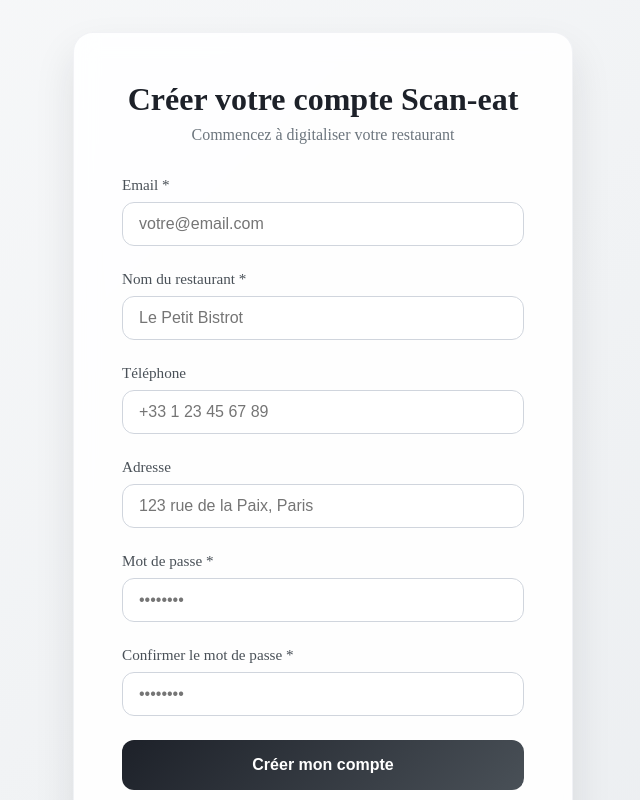
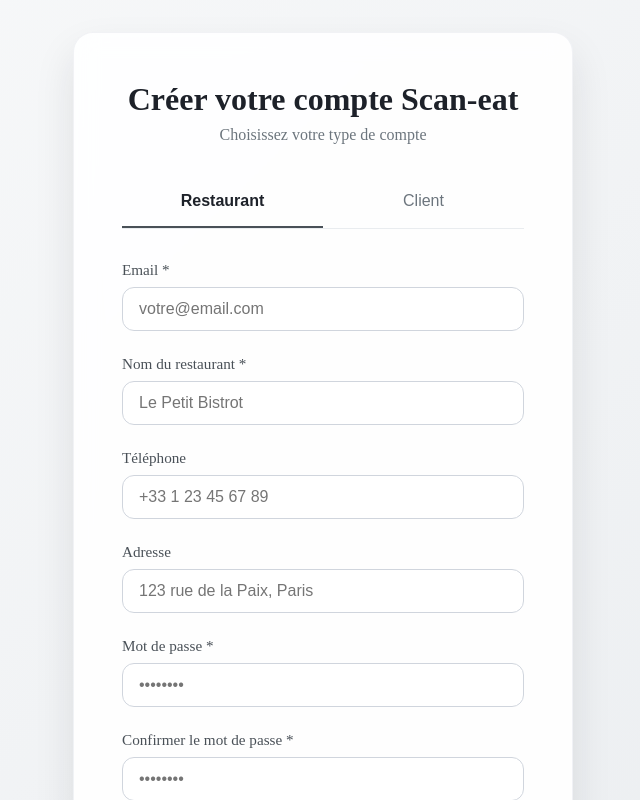
Before and after one commit to FaresBENAI/Scan-eat, a Next.js app: page /auth/register in a window 1280 px wide. Shown: the top 800 px of the page, without its empty margins (317-957 px from the left). Built offline with nearby package versions, Linux system fonts and the light colour scheme; no server answers.

Commit message:
Refactor register page with tabs: separate Restaurant and Client registration forms

```diff
--- a/src/app/auth/register/page.js
+++ b/src/app/auth/register/page.js
@@ -8,7 +8,10 @@
 import './register.css';
 
 export default function Register() {
-  const [formData, setFormData] = useState({
+  const [activeTab, setActiveTab] = useState('restaurant');
+
+  // Restaurant form data
+  const [restaurantData, setRestaurantData] = useState({
     email: '',
     password: '',
     confirmPassword: '',
@@ -16,23 +19,37 @@
     phone: '',
     address: ''
   });
+
+  // Client form data
+  const [clientData, setClientData] = useState({
+    name: '',
+    email: '',
+    phone: '',
+    password: '',
+    confirmPassword: ''
+  });
+
   const [loading, setLoading] = useState(false);
   const [error, setError] = useState('');
   const router = useRouter();
 
-  const handleChange = (e) => {
-    setFormData({
-      ...formData,
+  const handleRestaurantChange = (e) => {
+    setRestaurantData({
+      ...restaurantData,
+      [e.target.name]: e.target.value
+    });
+  };
+
+  const handleClientChange = (e) => {
+    setClientData({
+      ...clientData,
       [e.target.name]: e.target.value
     });
   };
 
   const generateQRCode = async (restaurantId) => {
     try {
-      // URL vers le menu du restaurant
       const menuUrl = `${window.location.origin}/menu/${restaurantId}`;
-
-      // Générer le QR code en base64
       const qrCodeDataUrl = await QRCode.toDataURL(menuUrl, {
         width: 300,
         margin: 2,
@@ -41,7 +58,6 @@
           light: '#ffffff'
         }
       });
-
       return qrCodeDataUrl;
     } catch (error) {
       console.error('Erreur génération QR:', error);
@@ -49,58 +65,102 @@
     }
   };
 
-  const handleRegister = async (e) => {
+  const handleRestaurantRegister = async (e) => {
     e.preventDefault();
     setLoading(true);
     setError('');
 
-    // Vérification des mots de passe
-    if (formData.password !== formData.confirmPassword) {
+    if (restaurantData.password !== restaurantData.confirmPassword) {
       setError('Les mots de passe ne correspondent pas');
       setLoading(false);
       return;
     }
 
-    if (formData.password.length < 6) {
+    if (restaurantData.password.length < 6) {
       setError('Le mot de passe doit contenir au moins 6 caractères');
       setLoading(false);
       return;
     }
 
     try {
-      // 1. Créer l'utilisateur dans Supabase Auth
       const { data: authData, error: authError } = await supabase.auth.signUp({
-        email: formData.email,
-        password: formData.password,
+        email: restaurantData.email,
+        password: restaurantData.password,
       });
 
       if (authError) throw authError;
 
-      // 2. Générer le QR code
       let qrCodeUrl = null;
       if (authData.user) {
         qrCodeUrl = await generateQRCode(authData.user.id);
       }
 
-      // 3. Créer le profil restaurant avec QR code
       if (authData.user) {
         const { error: profileError } = await supabase
           .from('restaurants')
           .insert([
             {
               id: authData.user.id,
-              email: formData.email,
-              name: formData.restaurantName,
-              phone: formData.phone,
-              address: formData.address,
-              qr_code_url: qrCodeUrl, // QR code généré automatiquement
+              email: restaurantData.email,
+              name: restaurantData.restaurantName,
+              phone: restaurantData.phone,
+              address: restaurantData.address,
+              qr_code_url: qrCodeUrl,
             }
           ]);
 
         if (profileError) throw profileError;
       }
 
-      // Rediriger vers une page de confirmation
+      router.push('/auth/confirmation');
+
+    } catch (error) {
+      setError(error.message);
+    }
+
+    setLoading(false);
+  };
+
+  const handleClientRegister = async (e) => {
+    e.preventDefault();
+    setLoading(true);
+    setError('');
+
+    if (clientData.password !== clientData.confirmPassword) {
+      setError('Les mots de passe ne correspondent pas');
+      setLoading(false);
+      return;
+    }
+
+    if (clientData.password.length < 6) {
+      setError('Le mot de passe doit contenir au moins 6 caractères');
+      setLoading(false);
+      return;
+    }
+
+    try {
+      const { data: authData, error: authError } = await supabase.auth.signUp({
+        email: clientData.email,
+        password: clientData.password,
+      });
+
+      if (authError) throw authError;
+
+      if (authData.user) {
+        const { error: profileError } = await supabase
+          .from('customers')
+          .insert([
+            {
+              id: authData.user.id,
+              name: clientData.name,
+              email: clientData.email,
+              phone: clientData.phone,
+            }
+          ]);
+
+        if (profileError) throw profileError;
+      }
+
       router.push('/auth/confirmation');
 
     } catch (error) {
@@ -115,10 +175,28 @@
       <div className="auth-card register-card">
         <div className="auth-header">
           <h1>Créer votre compte Scan-eat</h1>
-          <p>Commencez à digitaliser votre restaurant</p>
+          <p>Choisissez votre type de compte</p>
         </div>
 
-        <form onSubmit={handleRegister} className="auth-form">
+        {/* Tabs */}
+        <div className="tabs">
+          <button
+            className={`tab ${activeTab === 'restaurant' ? 'active' : ''}`}
+            onClick={() => setActiveTab('restaurant')}
+          >
+            Restaurant
+          </button>
+          <button
+            className={`tab ${activeTab === 'client' ? 'active' : ''}`}
+            onClick={() => setActiveTab('client')}
+          >
+            Client
+          </button>
+        </div>
+
+        {/* Restaurant Form */}
+        {activeTab === 'restaurant' && (
+          <form onSubmit={handleRestaurantRegister} className="auth-form">
             <div className="form-row">
               <div className="form-group">
                 <label htmlFor="email">Email *</label>
@@ -126,8 +204,8 @@
                   id="email"
                   name="email"
                   type="email"
-                value={formData.email}
-                onChange={handleChange}
+                  value={restaurantData.email}
+                  onChange={handleRestaurantChange}
                   required
                   placeholder="votre@email.com"
                 />
@@ -141,8 +219,8 @@
                   id="restaurantName"
                   name="restaurantName"
                   type="text"
-                value={formData.restaurantName}
-                onChange={handleChange}
+                  value={restaurantData.restaurantName}
+                  onChange={handleRestaurantChange}
                   required
                   placeholder="Le Petit Bistrot"
                 />
@@ -156,8 +234,8 @@
                   id="phone"
                   name="phone"
                   type="tel"
-                value={formData.phone}
-                onChange={handleChange}
+                  value={restaurantData.phone}
+                  onChange={handleRestaurantChange}
                   placeholder="+33 1 23 45 67 89"
                 />
               </div>
@@ -170,8 +248,8 @@
                   id="address"
                   name="address"
                   type="text"
-                value={formData.address}
-                onChange={handleChange}
+                  value={restaurantData.address}
+                  onChange={handleRestaurantChange}
                   placeholder="123 rue de la Paix, Paris"
                 />
               </div>
@@ -184,8 +262,8 @@
                   id="password"
                   name="password"
                   type="password"
-                value={formData.password}
-                onChange={handleChange}
+                  value={restaurantData.password}
+                  onChange={handleRestaurantChange}
                   required
                   placeholder="••••••••"
                 />
@@ -199,8 +277,8 @@
                   id="confirmPassword"
                   name="confirmPassword"
                   type="password"
-                value={formData.confirmPassword}
-                onChange={handleChange}
+                  value={restaurantData.confirmPassword}
+                  onChange={handleRestaurantChange}
                   required
                   placeholder="••••••••"
                 />
@@ -210,13 +288,103 @@
             {error && <div className="error-message">{error}</div>}
 
             <button type="submit" disabled={loading} className="auth-button">
-            {loading ? 'Création du compte...' : 'Créer mon compte'}
+              {loading ? 'Création du compte...' : 'Créer mon restaurant'}
             </button>
 
             <div className="qr-info">
-            <p><small>🎉 Votre QR code sera généré automatiquement !</small></p>
+              <p><small>Votre QR code sera généré automatiquement</small></p>
             </div>
           </form>
+        )}
+
+        {/* Client Form */}
+        {activeTab === 'client' && (
+          <form onSubmit={handleClientRegister} className="auth-form">
+            <div className="form-row">
+              <div className="form-group">
+                <label htmlFor="clientName">Nom complet *</label>
+                <input
+                  id="clientName"
+                  name="name"
+                  type="text"
+                  value={clientData.name}
+                  onChange={handleClientChange}
+                  required
+                  placeholder="Jean Dupont"
+                />
+              </div>
+            </div>
+
+            <div className="form-row">
+              <div className="form-group">
+                <label htmlFor="clientEmail">Email *</label>
+                <input
+                  id="clientEmail"
+                  name="email"
+                  type="email"
+                  value={clientData.email}
+                  onChange={handleClientChange}
+                  required
+                  placeholder="jean@email.com"
+                />
+              </div>
+            </div>
+
+            <div className="form-row">
+              <div className="form-group">
+                <label htmlFor="clientPhone">Téléphone</label>
+                <input
+                  id="clientPhone"
+                  name="phone"
+                  type="tel"
+                  value={clientData.phone}
+                  onChange={handleClientChange}
+                  placeholder="+33 6 12 34 56 78"
+                />
+              </div>
+            </div>
+
+            <div className="form-row">
+              <div className="form-group">
+                <label htmlFor="clientPassword">Mot de passe *</label>
+                <input
+                  id="clientPassword"
+                  name="password"
+                  type="password"
+                  value={clientData.password}
+                  onChange={handleClientChange}
+                  required
+                  placeholder="••••••••"
+                />
+              </div>
+            </div>
+
+            <div className="form-row">
+              <div className="form-group">
+                <label htmlFor="clientConfirmPassword">Confirmer le mot de passe *</label>
+                <input
+                  id="clientConfirmPassword"
+                  name="confirmPassword"
+                  type="password"
+                  value={clientData.confirmPassword}
+                  onChange={handleClientChange}
+                  required
+                  placeholder="••••••••"
+                />
+              </div>
+            </div>
+
+            {error && <div className="error-message">{error}</div>}
+
+            <button type="submit" disabled={loading} className="auth-button">
+              {loading ? 'Création du compte...' : 'Créer mon compte client'}
+            </button>
+
+            <div className="client-info">
+              <p><small>Accédez à l'historique de vos commandes et au suivi en temps réel</small></p>
+            </div>
+          </form>
+        )}
 
         <div className="auth-footer">
           <p>Vous avez déjà un compte ?{' '}
--- a/src/app/auth/register/register.css
+++ b/src/app/auth/register/register.css
@@ -32,3 +32,47 @@
   border-radius: 8px;
   font-weight: 500;
 }
+
+/* Tabs */
+.tabs {
+  display: flex;
+  margin-bottom: 2rem;
+  border-bottom: 1px solid #e9ecef;
+}
+
+.tab {
+  flex: 1;
+  padding: 1rem;
+  background: transparent;
+  border: none;
+  border-bottom: 2px solid transparent;
+  cursor: pointer;
+  font-size: 1rem;
+  font-weight: 500;
+  color: #6c757d;
+  transition: all 0.2s ease;
+}
+
+.tab:hover {
+  color: #495057;
+  background: rgba(29, 33, 41, 0.02);
+}
+
+.tab.active {
+  color: #1d2129;
+  border-bottom-color: #495057;
+  font-weight: 600;
+}
+
+.client-info {
+  text-align: center;
+  margin-top: 1rem;
+}
+
+.client-info p {
+  color: #3498db;
+  background: rgba(52, 152, 219, 0.1);
+  padding: 0.75rem;
+  border-radius: 8px;
+  font-weight: 500;
+}
```
Lines whose indentation alone changed are shown as unchanged.
